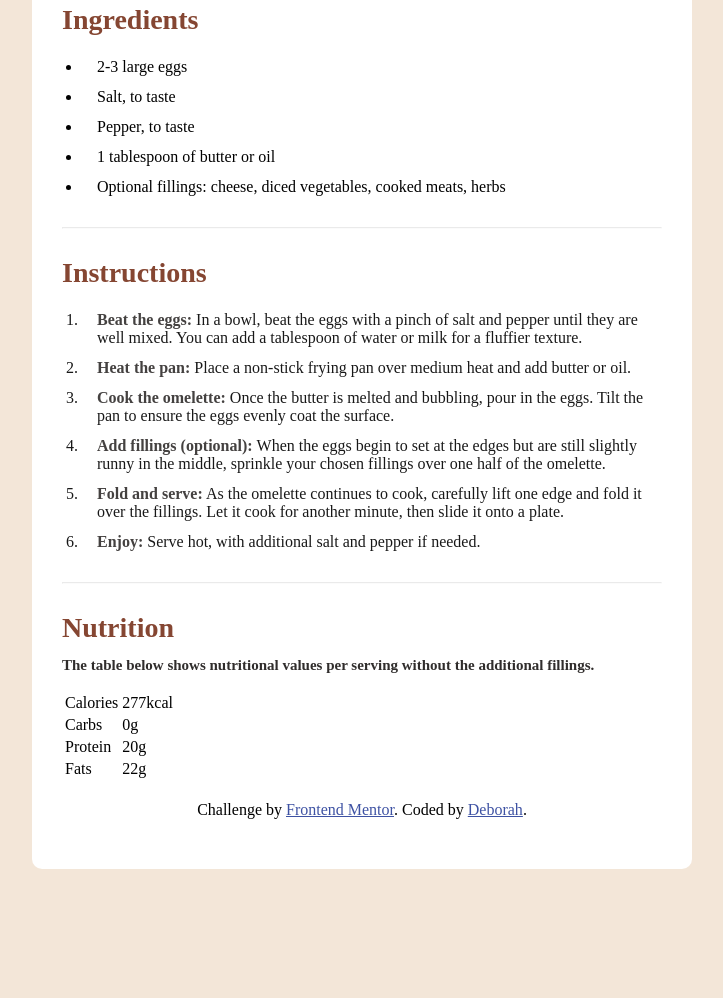
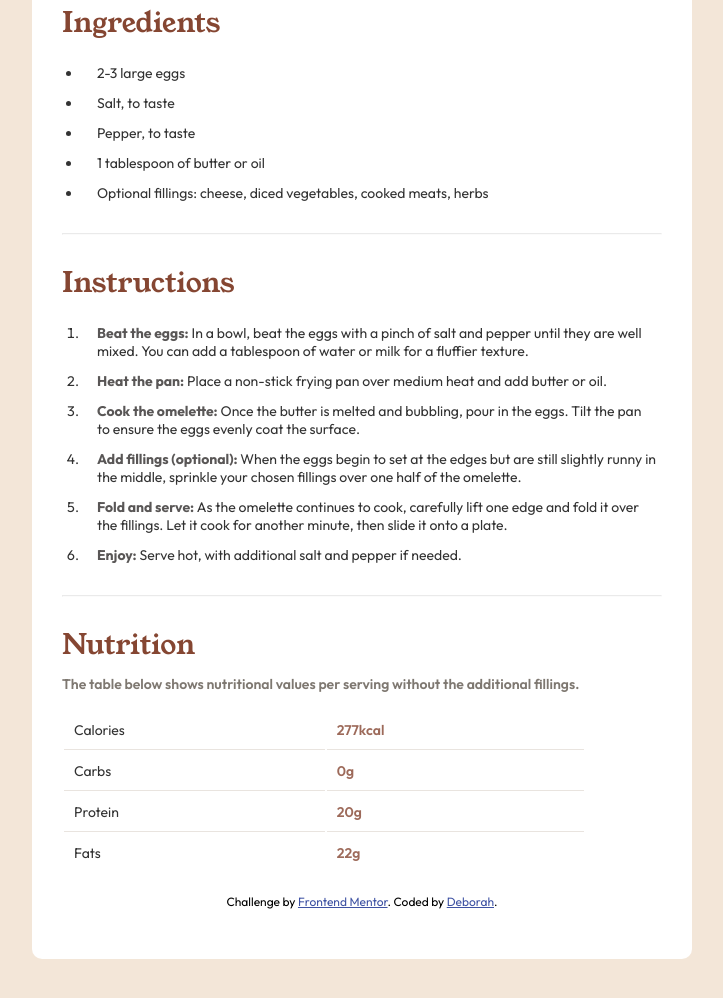
Before and after one commit to T-debbie/Recipe-page, a plain HTML site: page index.html in a window 1280 px wide. Shown: the part 756-1754 px from the top of the page, without its empty margins (278-1001 px from the left). Before the commit the page ends 1725 px from the top, so only its background shows below. Drawn offline with Linux system fonts and the light colour scheme.

Commit message:
Added more CSS

```diff
--- a/index.html
+++ b/index.html
@@ -3,6 +3,19 @@
   <head>
     <meta charset="UTF-8" />
     <meta name="viewport" content="width=device-width, initial-scale=1.0" />
+    <link rel="preconnect" href="https://fonts.googleapis.com" />
+    <link rel="preconnect" href="https://fonts.gstatic.com" crossorigin />
+    <link
+      href="https://fonts.googleapis.com/css2?family=Young+Serif&display=swap"
+      rel="stylesheet"
+    />
+    <link rel="preconnect" href="https://fonts.googleapis.com" />
+    <link rel="preconnect" href="https://fonts.gstatic.com" crossorigin />
+    <link
+      href="https://fonts.googleapis.com/css2?family=Outfit:wght@100..900&family=Young+Serif&display=swap"
+      rel="stylesheet"
+    />
+
     <link rel="stylesheet" href="src/style.css" />
     <title>Recipe Page</title>
   </head>
@@ -82,23 +95,23 @@
 
           <table>
             <tr>
-              <td>Calories</td>
-              <td>277kcal</td>
+              <td class="category">Calories</td>
+              <td class="category"><strong>277kcal</strong></td>
             </tr>
 
             <tr>
-              <td>Carbs</td>
-              <td>0g</td>
+              <td class="category">Carbs</td>
+              <td class="category"><strong>0g</strong></td>
             </tr>
 
             <tr>
-              <td>Protein</td>
-              <td>20g</td>
+              <td class="category">Protein</td>
+              <td class="category"><strong>20g </strong></td>
             </tr>
 
             <tr>
               <td>Fats</td>
-              <td>22g</td>
+              <td><strong>22g</strong></td>
             </tr>
           </table>
         </div>
@@ -109,7 +122,8 @@
           Challenge by
           <a href="https://www.frontendmentor.io?ref=challenge" target="_blank"
             >Frontend Mentor</a
-          >. Coded by <a href="#" target="_blank">Deborah</a>.
+          >. Coded by
+          <a href="https://github.com/T-debbie" target="_blank">Deborah</a>.
         </div>
       </footer>
     </div>
--- a/src/style.css
+++ b/src/style.css
@@ -1,5 +1,11 @@
 body {
   background-color: hsl(30, 54%, 90%);
+  font-family: Outfit;
+}
+h1,
+h3 {
+  font-family: Young Serif;
+  font-weight: 400;
 }
 
 .container {
@@ -16,14 +22,15 @@ img {
 }
 
 h1 {
-  font-size: 42px;
+  font-size: 36px;
 }
 
 p {
-  font-size: 16px;
+  font-size: 15px;
   line-height: 1.5;
   margin-top: -10px;
   font-weight: 400;
+  opacity: 0.8;
 }
 
 h3 {
@@ -31,14 +38,17 @@ h3 {
 }
 
 .prepare {
+  margin-top: 25px;
   padding: 10px;
   background-color: hsl(330, 100%, 98%);
-  border-radius: 4px;
+  border-radius: 10px;
+  font-size: 14px;
 }
 
 .prepare li {
   padding: 6px;
   padding-left: 15px;
+  opacity: 0.8;
 }
 
 .prepare li strong {
@@ -63,6 +73,8 @@ h3 {
 .ingredient li {
   padding: 6px;
   padding-left: 15px;
+  font-size: 14px;
+  opacity: 0.8;
 }
 
 hr {
@@ -78,7 +90,8 @@ hr {
 .instruction li {
   padding: 6px;
   padding-left: 15px;
-  opacity: 0.9;
+  opacity: 0.8;
+  font-size: 14px;
 }
 
 .instruction strong {
@@ -87,13 +100,32 @@ hr {
 
 .nutrition p {
   margin-top: 10px;
-  font-size: 15px;
+  font-size: 14px;
   font-weight: 600;
-  color: hsl(24, 5%, 18%);
+  color: hsl(30, 10%, 34%);
+}
+table {
+  opacity: 0.8;
+  font-weight: 400;
+}
+
+td {
+  padding: 10px 200px 10px 10px;
+  font-size: 14px;
+}
+
+.category {
+  border-bottom: 1px solid hsl(30, 18%, 87%);
+}
+
+.nutrition strong {
+  color: hsl(14, 45%, 36%);
+  font-weight: 600;
+  opacity: 1;
 }
 
 .attribution {
-  font-size: 16px;
+  font-size: 12px;
   text-align: center;
   margin: 20px;
 }
```
Also changed, not shown: desktop-design.jpg.
